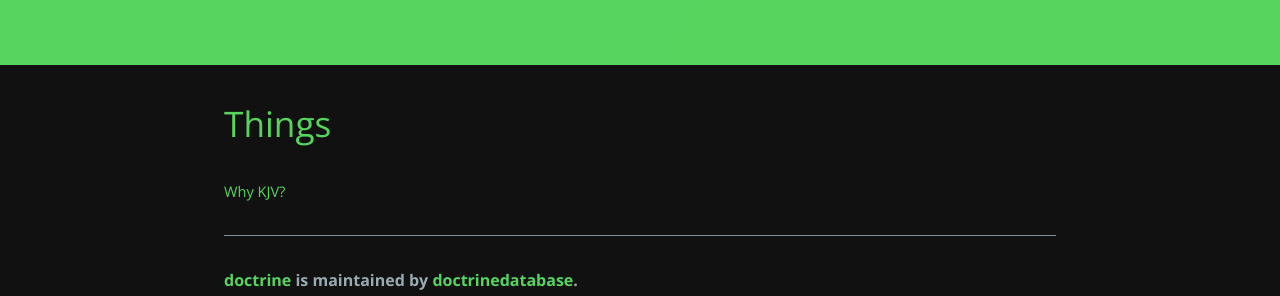
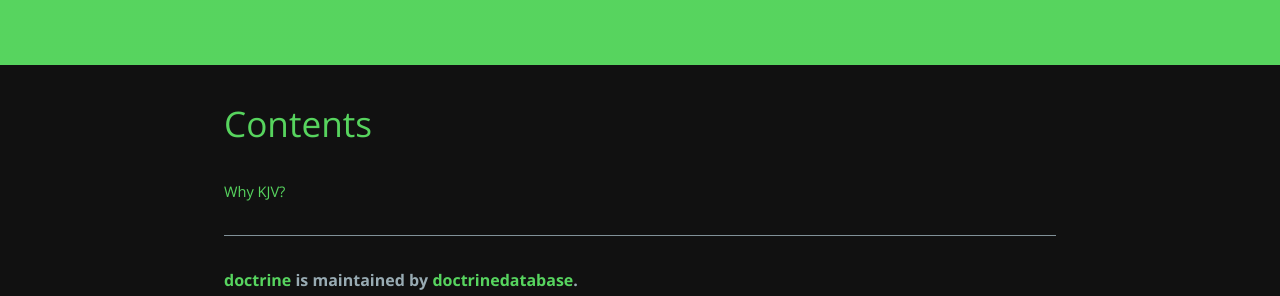
Before and after one commit to doctrinedatabase/doctrine, a Jekyll site: the page built from index.md, in a window 1280 px wide. Shown: the part 318-614 px from the top of the page. Built offline with Jekyll 4.4.1, drawn with Linux system fonts in a browser that asks for light colours.

Commit message:
Update index.md

```diff
--- a/index.md
+++ b/index.md
@@ -4,6 +4,6 @@ layout: default
 ---
 
 
-# Things
+# Contents
 
-##### [Why KJV?](/why-kjv)
+##### [Why KJV?](/kjv-only/why-kjv)
```
